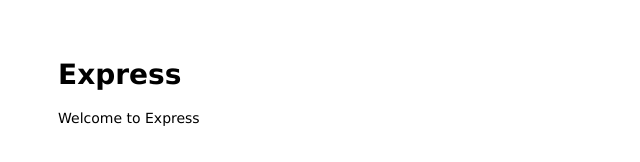
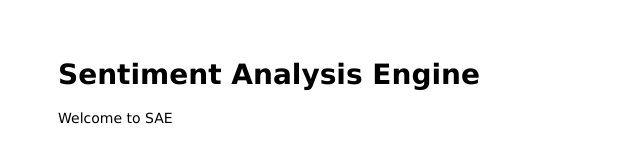
Before and after one commit to mricos/sentiment-analysis-engine, a website: page public/index.html in a window 1280 px wide. Shown: the whole page, without its empty margins (0-640 px from the left). Drawn offline with Linux system fonts and the light colour scheme.

Commit message:
Attempts first build with Gitlabs.

```diff
--- a/public/index.html
+++ b/public/index.html
@@ -1,13 +1,13 @@
 <html>
 
 <head>
-  <title>Express</title>
+  <title>SAE</title>
   <link rel="stylesheet" href="/stylesheets/style.css">
 </head>
 
 <body>
-  <h1>Express</h1>
-  <p>Welcome to Express</p>
+  <h1>Sentiment Analysis Engine</h1>
+  <p>Welcome to SAE</p>
 </body>
 
 </html>
```
Also changed, not shown: .gitlab-ci.yml (added).
